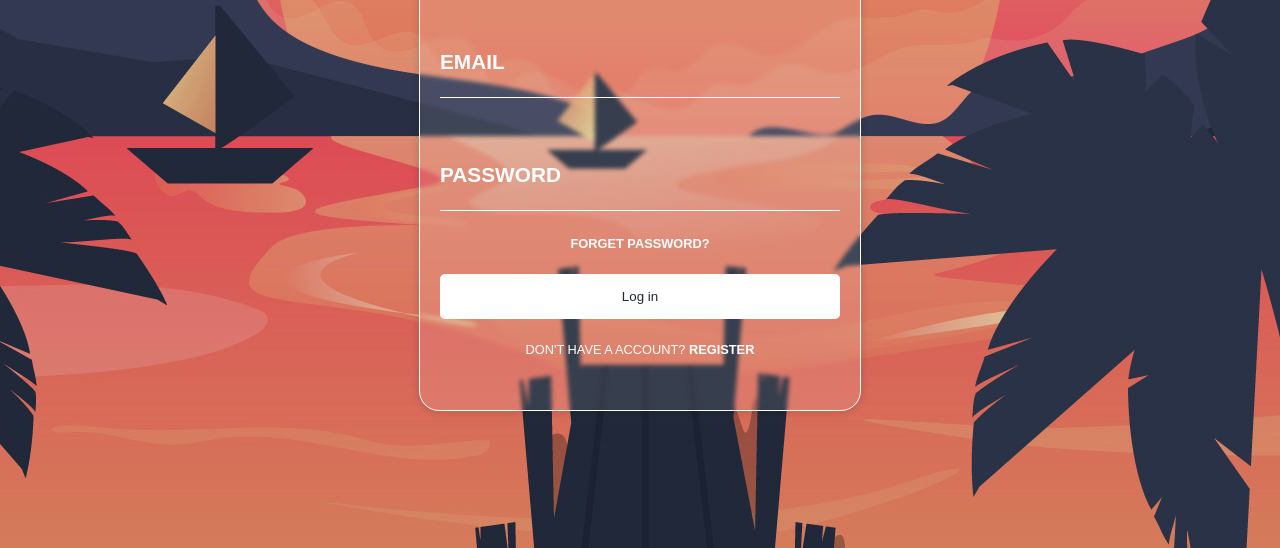
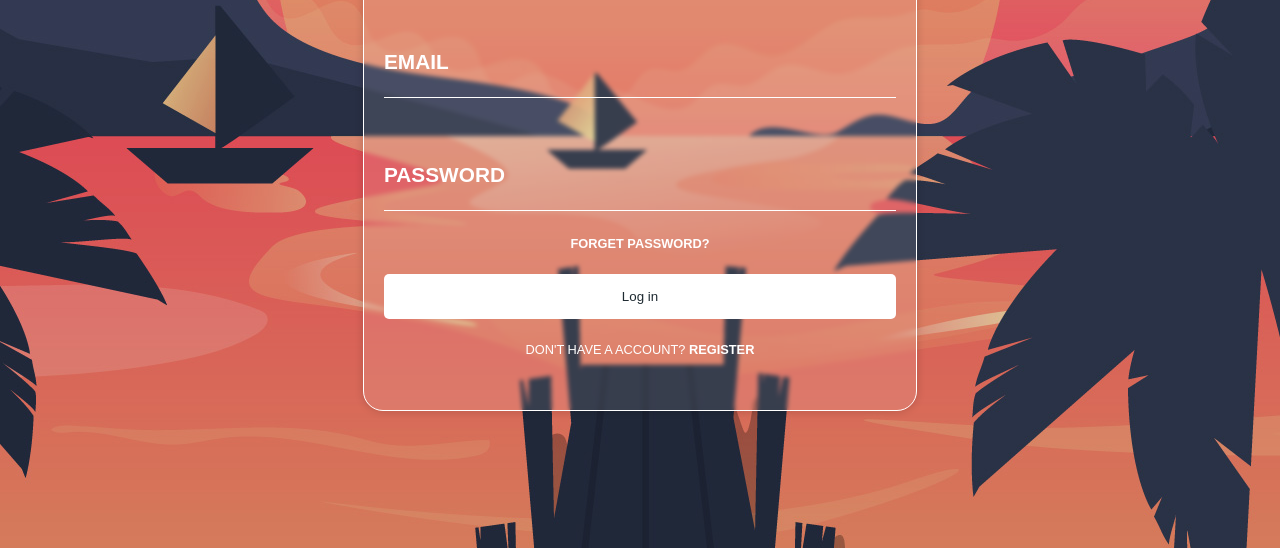
Before and after one commit to DevJoaoSilva/paginalogin, a plain HTML site: page index.html in a window 1280 px wide. Shown: the part 252-800 px from the top of the page. Drawn offline with Linux system fonts and the light colour scheme.

Commit message:
up_resposive

```diff
--- a/style/style.css
+++ b/style/style.css
@@ -18,7 +18,8 @@ section{
     position: absolute;
     background-color: rgba(255, 255, 255, 0.104);
     color: white;
-    min-width: 400px;
+    min-width: 200px;
+    width: 40vw;
     min-height: 500px;
     border-radius: 20px;
     border: 1px solid white;
```
